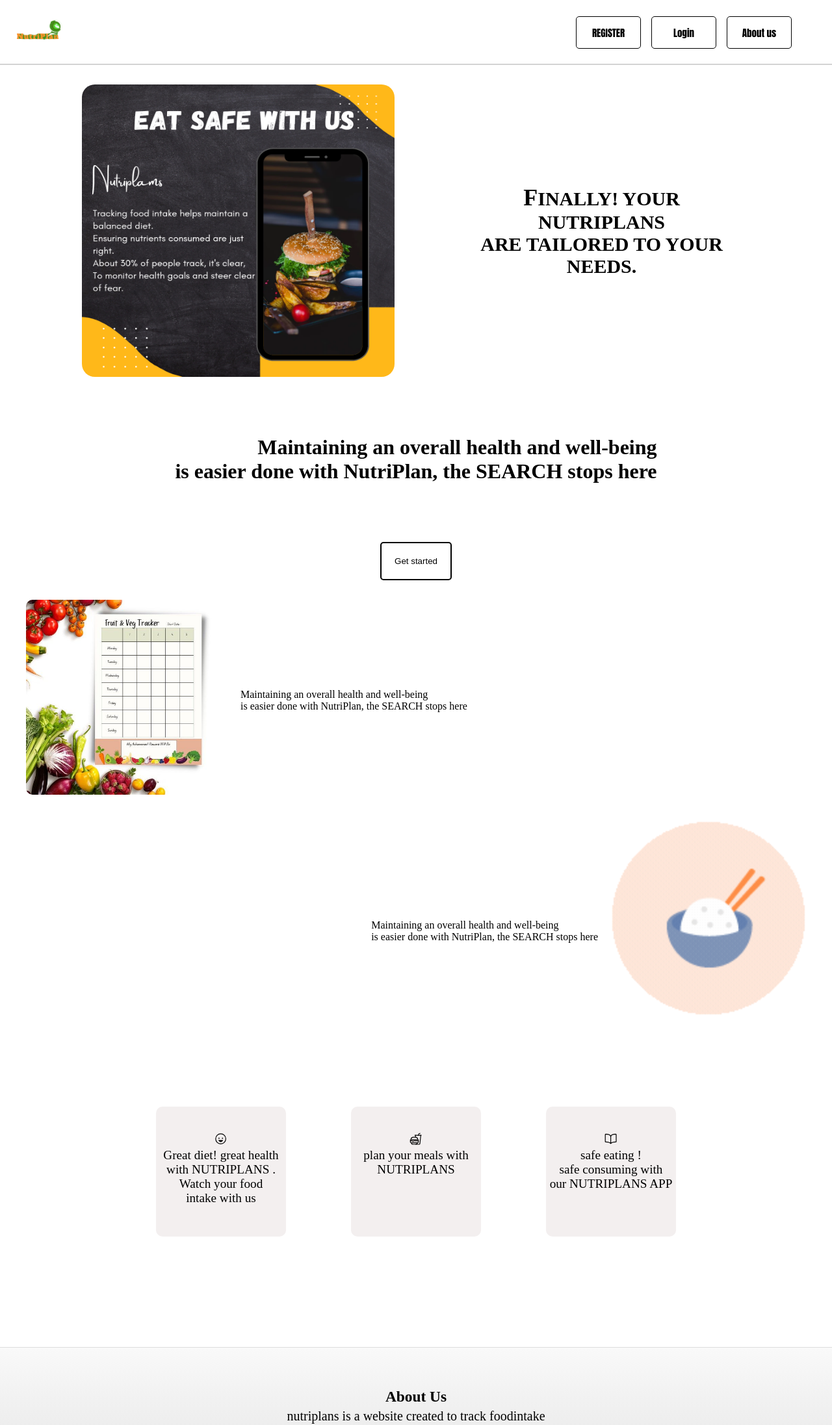
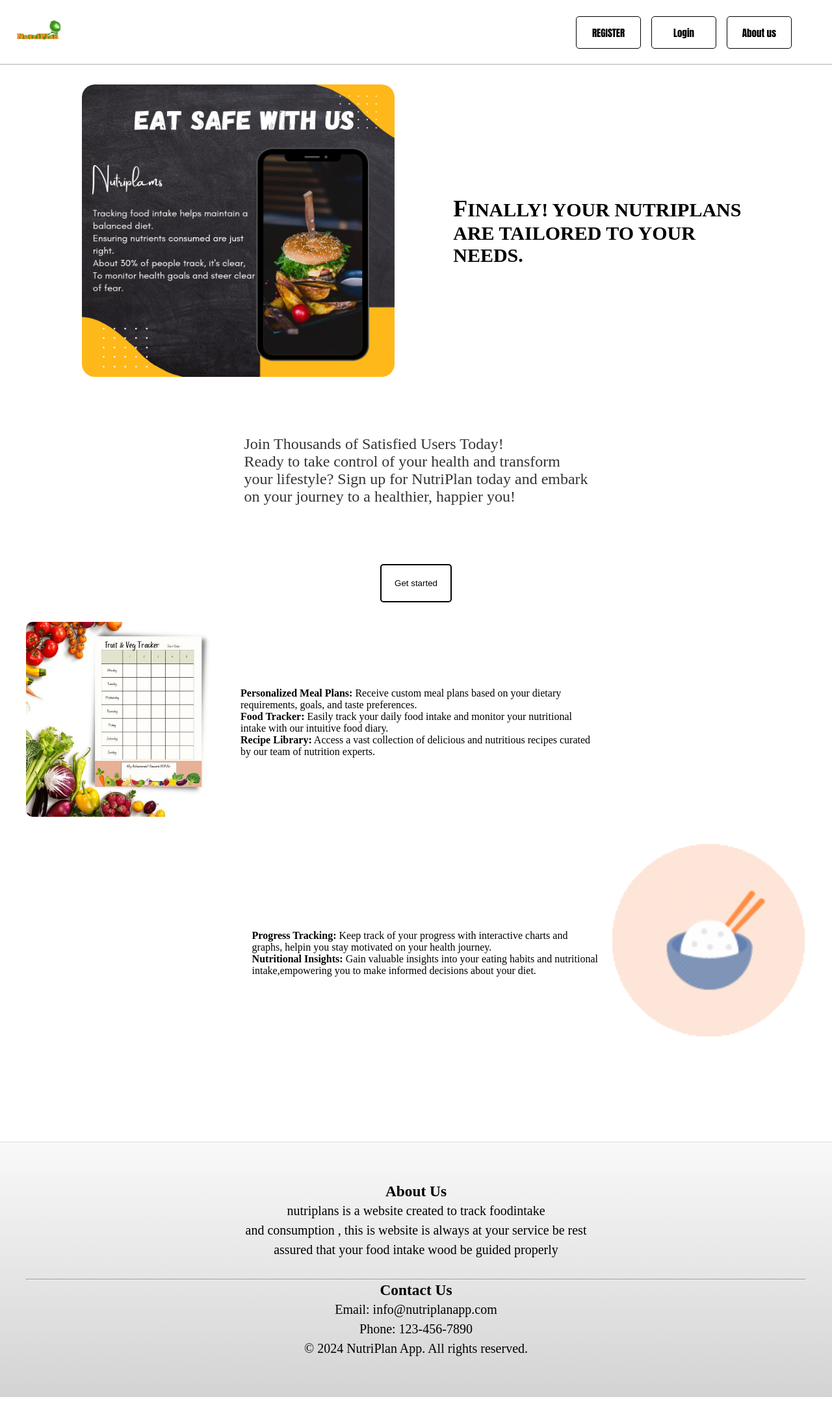
Before and after one commit to DadoveNonye/NutriPlan, a Flask app: page / in a window 1280 px wide. Shown: the top 2193 px of the page at 65% size. After the commit the page ends 2150 px from the top, so only its background shows below. Run offline with Flask 3, Linux system fonts and the light colour scheme.

Commit message:
{update}

```diff
--- a/app/static/css/homepage.css
+++ b/app/static/css/homepage.css
@@ -50,8 +50,8 @@ body {
 }
 .home-page-hero div {
   color: black;
-  font-size: 2rem;
-  font-weight: bold;
+  font-size: 1.5rem;
+
   margin-bottom: 50px;
 }
 .home-page-hero div h1 {
@@ -60,11 +60,12 @@ body {
   font-size: 30px;
   text-align: center;
   margin-left: 90px;
+  text-align: left;
 }
 .home-page-hero div .p {
-  backdrop-filter: blur(10px);
+  color: #000000cc;
   padding: 20px;
-  text-align: right;
+  text-align: left;
 }
 .home-page-hero div h1::first-letter {
   font-size: larger;
@@ -154,7 +155,10 @@ body {
   margin: 0px 40px 40px 20px;
   border-radius: 10px;
 }
+.p2{
+  margin-left: 20px;
 
+}
 @media only screen and (max-width: 960px) {
   .homepage #navbar {
     width: 100%;
--- a/app/templates/homepage.html
+++ b/app/templates/homepage.html
@@ -40,15 +40,19 @@
         <div class="hero-background-image-home">
           <img src=" static/images/202.png" alt="" class="display-image">
 
-          <h1>FINALLY! YOUR<br> NUTRIPLANS<br>ARE TAILORED TO YOUR NEEDS.</h1>
+          <h1>FINALLY! YOUR
+            NUTRIPLANS<br>ARE TAILORED TO YOUR NEEDS.
+          </h1>
 
         </div>
         <div >
 
             <p class="p">
-              Maintaining an overall health and well-being</b>
-                <br>  is easier done with NutriPlan,
-                    the SEARCH stops here</b>
+              Join Thousands of Satisfied Users Today!<br>
+              Ready to take control of your health and transform<br>
+              your lifestyle? Sign up for NutriPlan today and embark <br>
+              on your journey to a healthier, happier you!
+
 
        </p>
 
@@ -61,22 +65,26 @@
        <div class="extra">
         <img class="extra1" src="static\images\5 a Day, Fruit and Vegetable Weekly Tracker, Reward Tracker, Healthy Eating Planner - Etsy UK.jpg" alt="">
         <p class="p1">
-          Maintaining an overall health and well-being</b>
-            <br>  is easier done with NutriPlan,
-                the SEARCH stops here</b>
+          <b>Personalized Meal Plans:</b> Receive custom meal plans based on your dietary
+          <br>
+           requirements, goals, and taste preferences.
+          <br>
+          <b>Food Tracker:</b> Easily track your daily food intake  and monitor your nutritional <br>intake with our intuitive food diary.
+          <br>
+          <b>Recipe Library:</b> Access a vast collection of delicious and nutritious recipes curated<br> by our team of nutrition experts.
         </p>
      </div>
 
      <div class="extras">
      <p class="p2">
-        Maintaining an overall health and well-being</b>
-          <br>  is easier done with NutriPlan,
-              the SEARCH stops here</b>
+      <b> Progress Tracking:</b> Keep track of your progress with interactive charts and <br>graphs, helpin you stay motivated on your health journey.
+      <br>
+      <b>Nutritional Insights:</b> Gain valuable insights into your eating habits and nutritional <br>intake,empowering you to make informed decisions about your diet.
       </p>
       <img class="extra2" src="static\images\Animation - 1712313557786.gif" alt="">
 
       </div>
-      <div id="cards">
+      <!-- <div id="cards">
         <div id="card1">
             <p id="card-text" class="c"><ion-icon name="happy-outline"></ion-icon><br>Great diet! great health<br> with NUTRIPLANS .
                <br> Watch your food <br>intake with us
@@ -93,7 +101,7 @@
              safe eating !<br>safe consuming with<br> our NUTRIPLANS APP
             </p>
 
-     </div>   </div>
+     </div>   </div>                           -->
   </section>
   <section class="sec3" >
     <div id="about-page"><footer>
```
